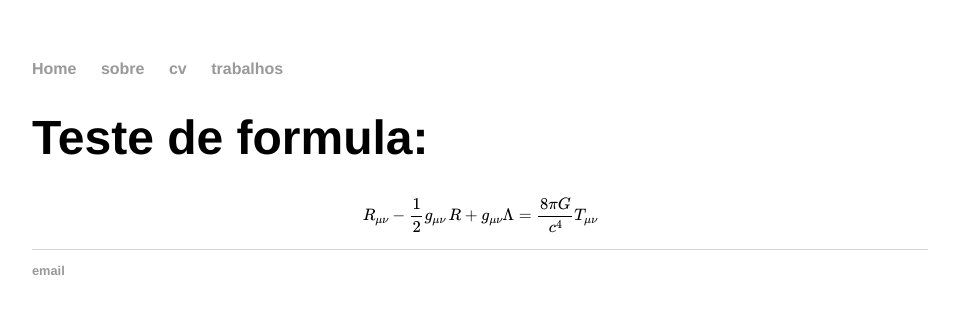
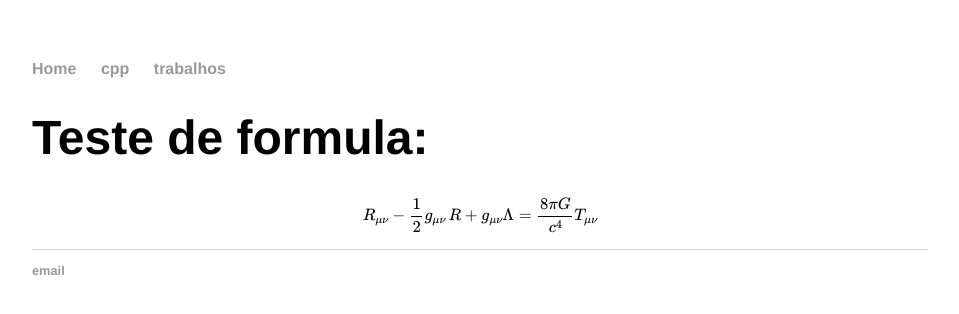
Before and after one commit to jaspior/jaspior.github.io, a Jekyll site: the page built from index.html, in a window 1280 px wide. Shown: the top 314 px of the page, without its empty margins (160-1119 px from the left). Built offline with Jekyll 4.4.1, drawn with Linux system fonts in a browser that asks for light colours; formulas are drawn with MathJax 3.

Commit message:
Update default.html

```diff
--- a/_layouts/default.html
+++ b/_layouts/default.html
@@ -7,8 +7,8 @@
 		<nav>
     		<ul>
         		<li><a href="/">Home</a></li>
-	        	<li><a href="/sobre">sobre</a></li>
-        		<li><a href="/cpp">cv</a></li>
+	        	<!-- <li><a href="/sobre">sobre</a></li> -->
+        		<li><a href="/cpp">cpp</a></li>
         		<li><a href="/trabalhos">trabalhos</a></li>
 		</ul>
 		</nav>
```
